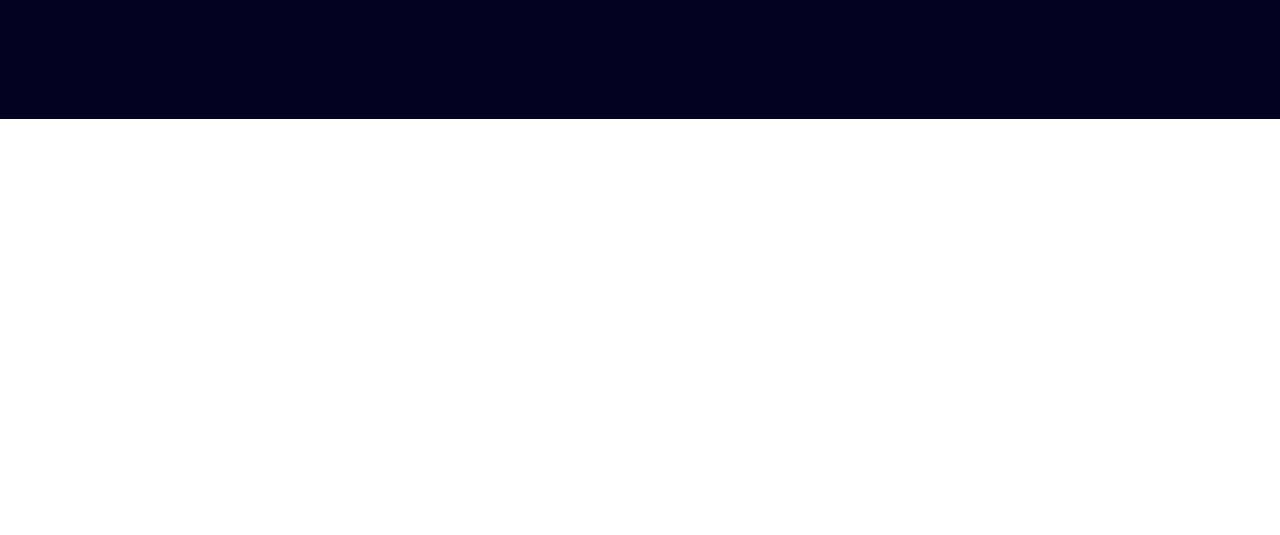
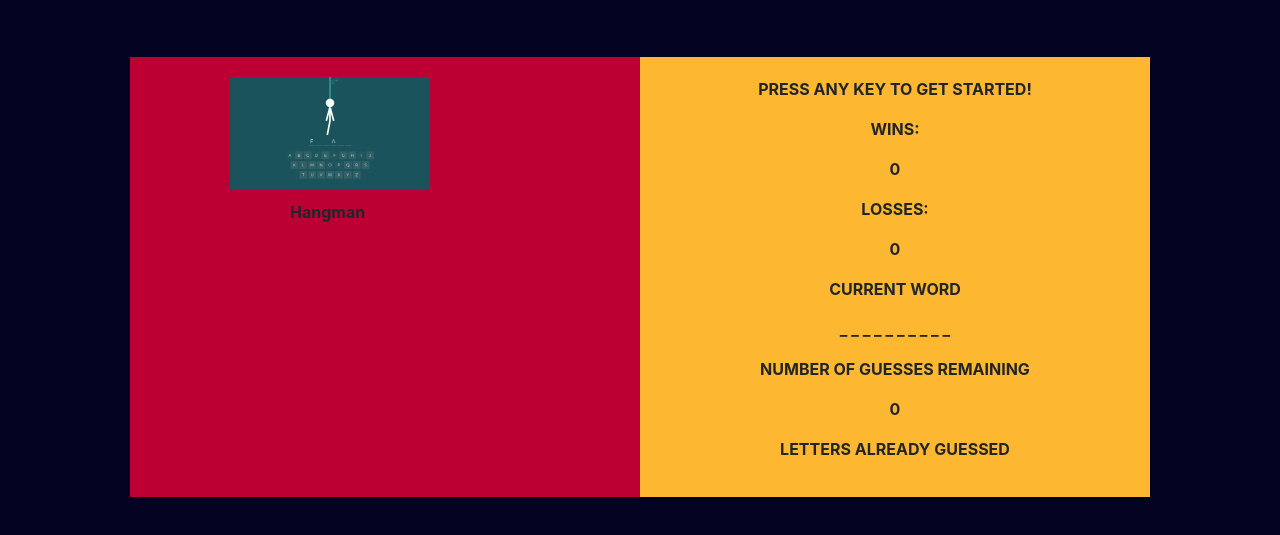
Before and after one commit to ririob/Hangman-Game-2, a plain HTML site: page index.html in a window 1280 px wide. Shown: the part 189-724 px from the top of the page. Drawn offline with nearby package versions, Linux system fonts and the light colour scheme.

Commit message:
Adds main body

```diff
--- a/assets/css/style.css
+++ b/assets/css/style.css
@@ -80,3 +80,36 @@ svg{
     position: relative;
     bottom: 40px;
 }
+
+/* styling for grid div */
+.grid-div{
+    display: grid;
+    grid-template-rows: 1fr;
+    grid-template-columns: repeat(2, 1fr);
+    padding: 30px;
+    position: relative;
+    bottom: 100px;
+}
+.grid-1{
+    background: #bd0034;
+    padding: 20px;
+}
+.grid-2{
+    background: #fdb731;
+    padding: 20px;
+    text-align: center;
+    font-weight: 700;
+}
+.image-div{
+    position: relative;
+    left: 80px;
+}
+#game{
+    position: relative;
+    left: 60px;
+    top: 10px;
+    font-weight: 700;
+}
+.grid-1-img{
+    width: 200px;
+}
--- a/index.html
+++ b/index.html
@@ -36,6 +36,32 @@
                     <h1 class="first-heading">9ja artists style</h1>
                 </header>
             </div>
+
+            <section class="main-section">
+                <div class="container">
+                    <div class="grid-div">
+                        <div class="grid-1">
+                            <div class="image-div">
+                                <img class="grid-1-img" src="assets/images/hangman-pic.png" alt="hang man">
+                                <p id="game">Hangman</p>
+                            </div>
+                        </div>
+                        <div class="grid-2">
+                        <p>PRESS ANY KEY TO GET STARTED!</p>
+                        <p>WINS:</p>
+                        <p>0</p>
+                        <p>LOSSES:</p>
+                        <p>0</p>
+                        <p>CURRENT WORD</p>
+                        <p>_ _ _ _ _ _ _ _ _ _</p>
+                        <p>NUMBER OF GUESSES REMAINING</p>
+                        <p>0</p>
+                        <p>LETTERS ALREADY GUESSED</p>
+                        <p></p>
+                        </div>
+                    </div>
+                </div>
+            </section>
         </div>
     </main>
 
```
Also changed, not shown: assets/images/hangman-pic.png (added), 1 other file.
